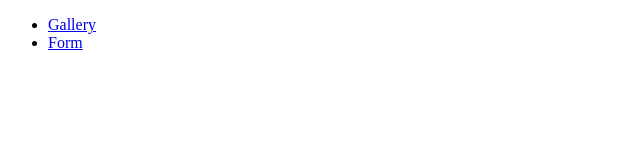
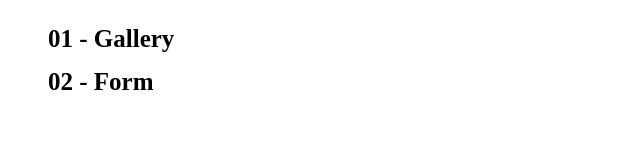
Before and after one commit to caglaakin/goit-js-hw-09, a website built with Vite: page src/index.html in a window 1280 px wide. Shown: the whole page, without its empty margins (0-640 px from the left). Built offline with nearby package versions, Linux system fonts and the light colour scheme.

Commit message:
feat: update index

```diff
--- a/src/css/styles.css
+++ b/src/css/styles.css
@@ -2,6 +2,26 @@
 /*@import url('./reset.css');*/
 * {
   box-sizing: border-box;
+}
+
+.indexList{
+  list-style-type: none;
+  font-size: 25px;
+  font-weight: bold;
+  text-decoration: none;
+  display: flex;
+  flex-direction: column;
+  gap: 15px;
+}
+
+.indexList a{
+  text-decoration: none;
+  color: black;
+}
+
+.indexList a:hover{
+  text-decoration: underline;
+  color: gray;
 }
 
 .indexLink{
--- a/src/index.html
+++ b/src/index.html
@@ -8,9 +8,9 @@
     <link rel="stylesheet" href="./css/styles.css" />
   </head>
   <body>
-    <ul>
-      <li><a href="./01-gallery.html">Gallery</a></li>
-      <li><a href="./02-form.html">Form</a></li>
+    <ul class="indexList">
+      <li><a href="./01-gallery.html">01 - Gallery</a></li>
+      <li><a href="./02-form.html">02 - Form</a></li>
     </ul>
   </body>
 </html>
```
